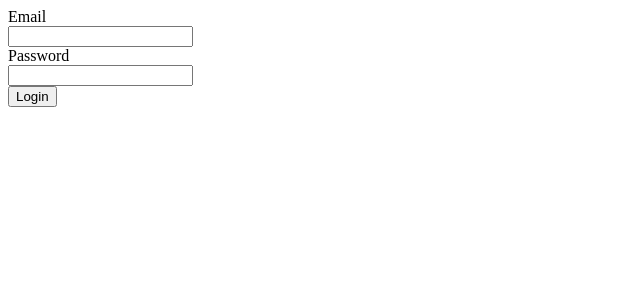
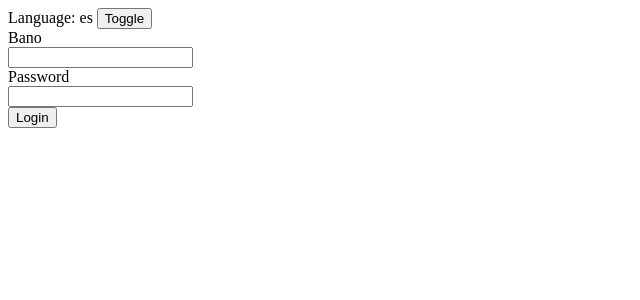
Before and after one commit to coryhouse/acutrack-react, a React (Create React App) app: page / in a window 1280 px wide. Shown: the top 300 px of the page, without its empty margins (0-640 px from the left). Built offline with nearby package versions, Linux system fonts and the light colour scheme.

Commit message:
Use context and setup i18n

```diff
--- a/src/App.js
+++ b/src/App.js
@@ -1,8 +1,26 @@
 import React from "react";
 import Login from "./Login";
+import LanguageContext from "./LanguageContext";
 
-function App() {
-  return <Login />;
+class App extends React.Component {
+  state = {
+    language: "es"
+  };
+
+  toggleLanguage = () => {
+    const newLang = this.state.language === "es" ? "en" : "es";
+    this.setState({ language: newLang });
+  };
+
+  render() {
+    return (
+      <LanguageContext.Provider value={this.state.language}>
+        <label>Language:</label> {this.state.language}{" "}
+        <button onClick={this.toggleLanguage}>Toggle</button>
+        <Login />
+      </LanguageContext.Provider>
+    );
+  }
 }
 
 export default App;
--- /dev/null
+++ b/src/LanguageContext.js
@@ -0,0 +1,3 @@
+import React from "react";
+const LanguageContext = React.createContext();
+export default LanguageContext;
--- a/src/Login.js
+++ b/src/Login.js
@@ -1,7 +1,11 @@
 import React from "react";
 import * as userApi from "./api/userApi";
+import i18n from "./i18n";
+import LanguageContext from "./LanguageContext";
 
 class Login extends React.Component {
+  static contextType = LanguageContext;
+
   state = {
     email: "",
     password: ""
@@ -20,10 +24,11 @@ class Login extends React.Component {
   };
 
   render() {
+    const language = this.context;
     return (
       <form onSubmit={this.handleLogin}>
         <div>
-          <label>Email</label>
+          <label>{i18n[language].emailLabel}</label>
           <br />
           <input
             type="email"
--- /dev/null
+++ b/src/i18n.js
@@ -0,0 +1,10 @@
+export default {
+  en: {
+    emailLabel: "Email",
+    passwordLabel: "Password"
+  },
+  es: {
+    emailLabel: "Bano",
+    passwordLabel: "Pelo"
+  }
+};
```
